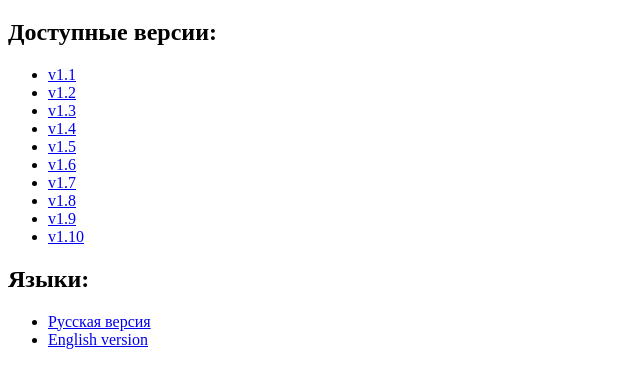
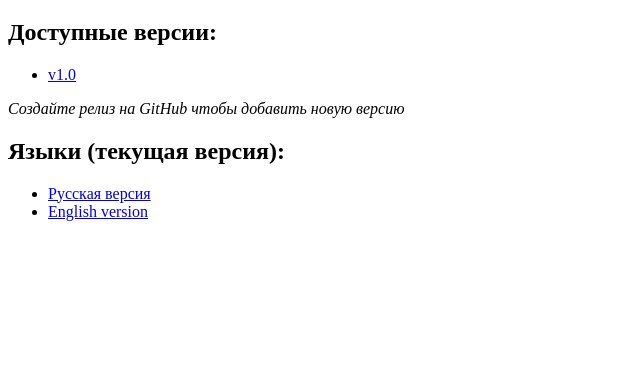
Before and after one commit to nasstasiak/dsa-versions-lab-4, a plain HTML site: page index.html in a window 1280 px wide. Shown: the part 61-448 px from the top of the page, without its empty margins (0-640 px from the left). Drawn offline with Linux system fonts and the light colour scheme.

Commit message:
Подготовка файлов для GitHub Pages

```diff
--- a/index.html
+++ b/index.html
@@ -3,44 +3,6 @@
 <head>
     <meta charset="UTF-8">
     <title>Главная страница</title>
-    <script>
-        function renderNavigation() {
-            const versionsContainer = document.getElementById('versions-list');
-            const languagesContainer = document.getElementById('languages-list');
-
-            // Автоматически определяем текущий базовый URL
-            const basePath = window.location.pathname.split('/').slice(0, -1).join('/');
-            const isVersioned = basePath.includes('/v');
-
-            // Список версий - будет автоматически работать для всех созданных версий
-            const versions = [];
-            for (let i = 1; i <= 10; i++) {
-                versions.push(`v1.${i}`);
-            }
-
-            // Рендерим версии
-            versions.forEach(version => {
-                const li = document.createElement('li');
-                li.innerHTML = `<a href="${version}/">${version}</a>`;
-                versionsContainer.appendChild(li);
-            });
-
-            // Рендерим языки
-            const languages = [
-                { code: 'ru', name: 'Русская версия' },
-                { code: 'en', name: 'English version' }
-            ];
-
-            languages.forEach(lang => {
-                const li = document.createElement('li');
-                const link = isVersioned ? `../${lang.code}/index.html` : `${lang.code}/index.html`;
-                li.innerHTML = `<a href="${link}">${lang.name}</a>`;
-                languagesContainer.appendChild(li);
-            });
-        }
-
-        document.addEventListener('DOMContentLoaded', renderNavigation);
-    </script>
 </head>
 <body>
     <h1>Главная страница</h1>
@@ -48,15 +10,29 @@
     <h2>Доступные версии:</h2>
     <nav>
         <ul id="versions-list">
-            <!-- Версии добавляются автоматически -->
+            <!-- Версии появятся здесь автоматически после создания релизов -->
+        </ul>
+        <p><em>Создайте релиз на GitHub чтобы добавить новую версию</em></p>
+    </nav>
+
+    <h2>Языки (текущая версия):</h2>
+    <nav>
+        <ul>
+            <li><a href="ru/index.html">Русская версия</a></li>
+            <li><a href="en/index.html">English version</a></li>
         </ul>
     </nav>
 
-    <h2>Языки:</h2>
-    <nav>
-        <ul id="languages-list">
-            <!-- Языки добавляются автоматически -->
-        </ul>
-    </nav>
+    <script>
+        // Простая навигация - версии будут добавляться вручную
+        // или через более сложный скрипт с GitHub API
+        const versionsContainer = document.getElementById('versions-list');
+
+        // Пока пусто - версии появятся после создания релизов
+        // Можно добавить первую версию вручную:
+        const li = document.createElement('li');
+        li.innerHTML = '<a href="v1.0/">v1.0</a>';
+        versionsContainer.appendChild(li);
+    </script>
 </body>
 </html>
```
Also changed, not shown: en/index.html (+11 -25 lines), ru/index.html (+11 -25 lines), 1 other file.
